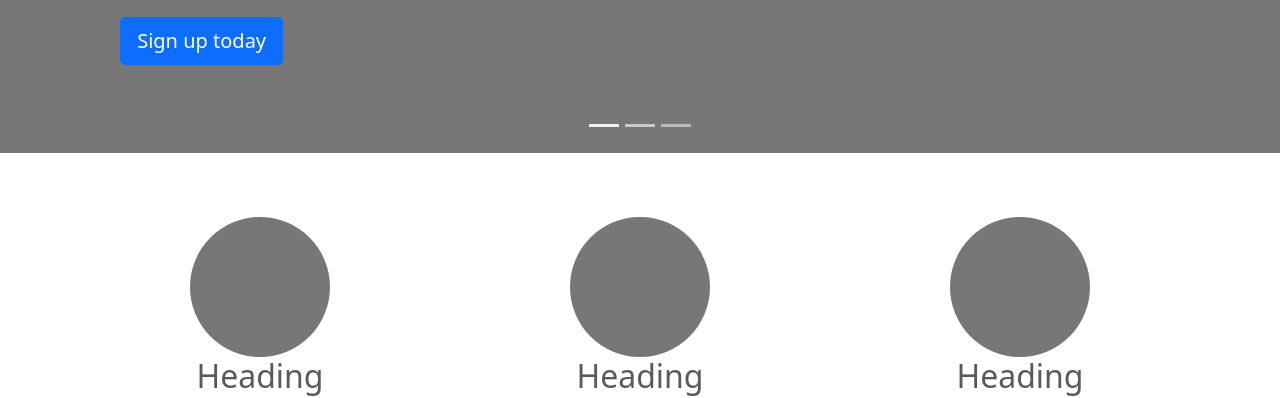
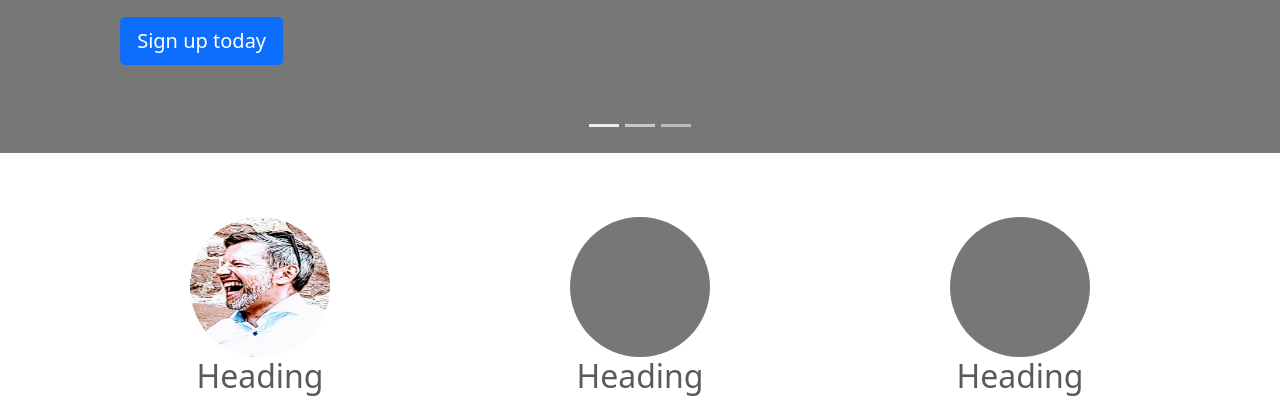
Before and after one commit to svenWacker/bootstrap-project, a plain HTML site: page index.html in a window 1280 px wide. Shown: the part 407-805 px from the top of the page. Drawn offline with Linux system fonts and the light colour scheme.

Commit message:
adding img...

```diff
--- a/index.html
+++ b/index.html
@@ -208,20 +208,20 @@
         <!-- Three columns of text below the carousel -->
         <div class="row">
           <div class="col-lg-4">
-            <svg
+            <img
               class="bd-placeholder-img rounded-circle"
               width="140"
               height="140"
-              xmlns="http://www.w3.org/2000/svg"
+              src="img/Sven_Wacker.jpg"
               role="img"
               aria-label="Placeholder: 140x140"
               preserveAspectRatio="xMidYMid slice"
               focusable="false"
             >
-              <title>Placeholder</title>
+              <!-- <title>Placeholder</title>
               <rect width="100%" height="100%" fill="#777" />
-              <text x="50%" y="50%" fill="#777" dy=".3em">140x140</text>
-            </svg>
+              <text x="50%" y="50%" fill="#777" dy=".3em">140x140</text> -->
+          </img>
 
             <h2>Heading</h2>
             <p>
```
Also changed, not shown: img/Sven_Wacker.jpg (added).
